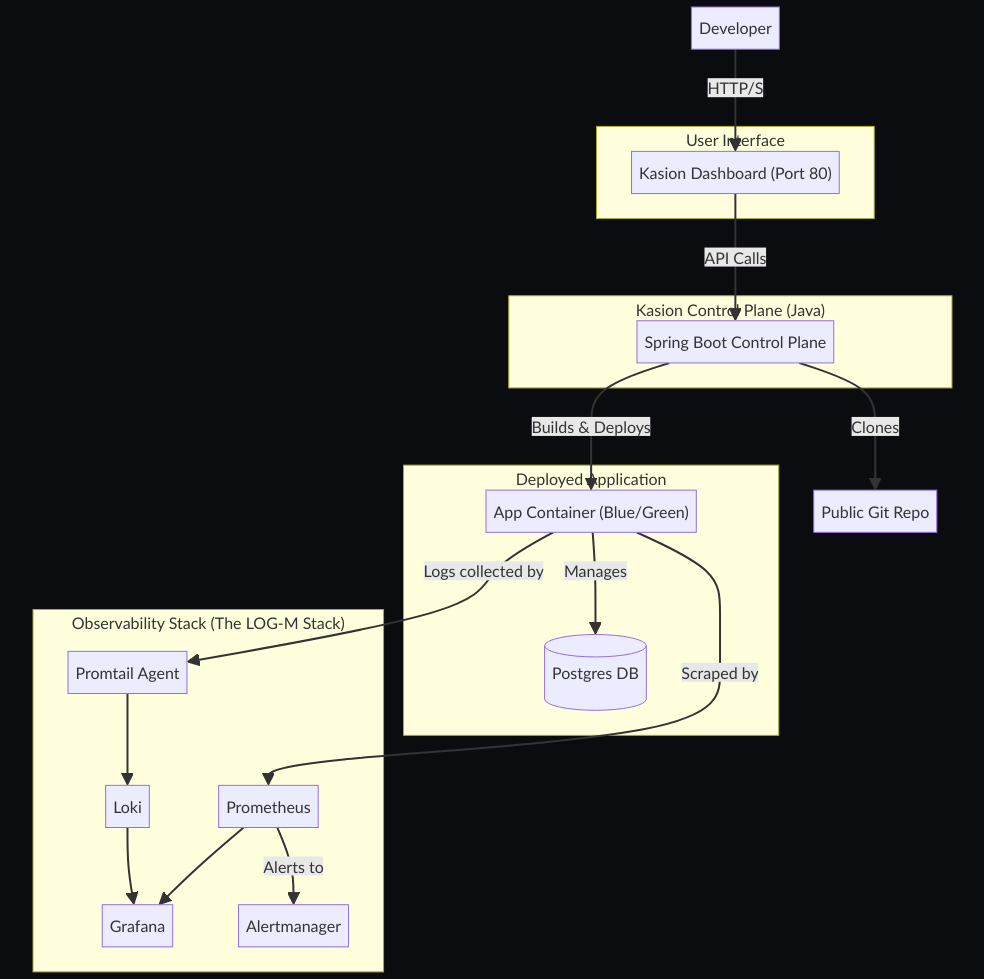
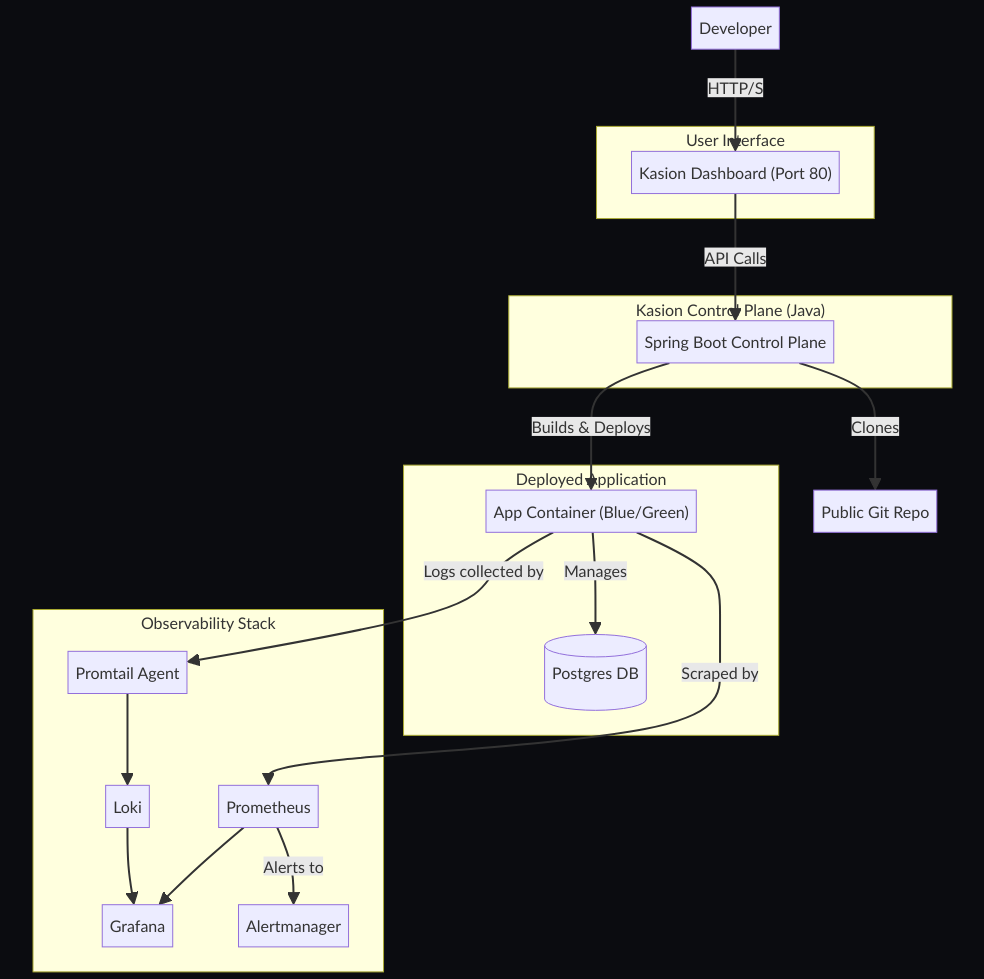
Before and after one commit to lawrencedcodes/kasion-platform, a web app: page /kasion-web/index.html in a window 1280 px wide. Shown: the part 957-1936 px from the top of the page, without its empty margins (148-1132 px from the left). Run offline with its HTML, style and script files only (its server is not run), Linux system fonts and the light colour scheme; data that the repository does not hold is empty.

Commit message:
fix(docs): Correct Mermaid diagram title overlap

```diff
--- a/kasion-web/index.html
+++ b/kasion-web/index.html
@@ -179,7 +179,7 @@
         AppContainer -- Manages --> AppDB
     end
 
-    subgraph "Observability Stack (The LOG-M Stack)"
+    subgraph "Observability Stack"
         Prometheus[Prometheus]
         Grafana[Grafana]
         Loki[Loki]
```
Also changed, not shown: README.md.
